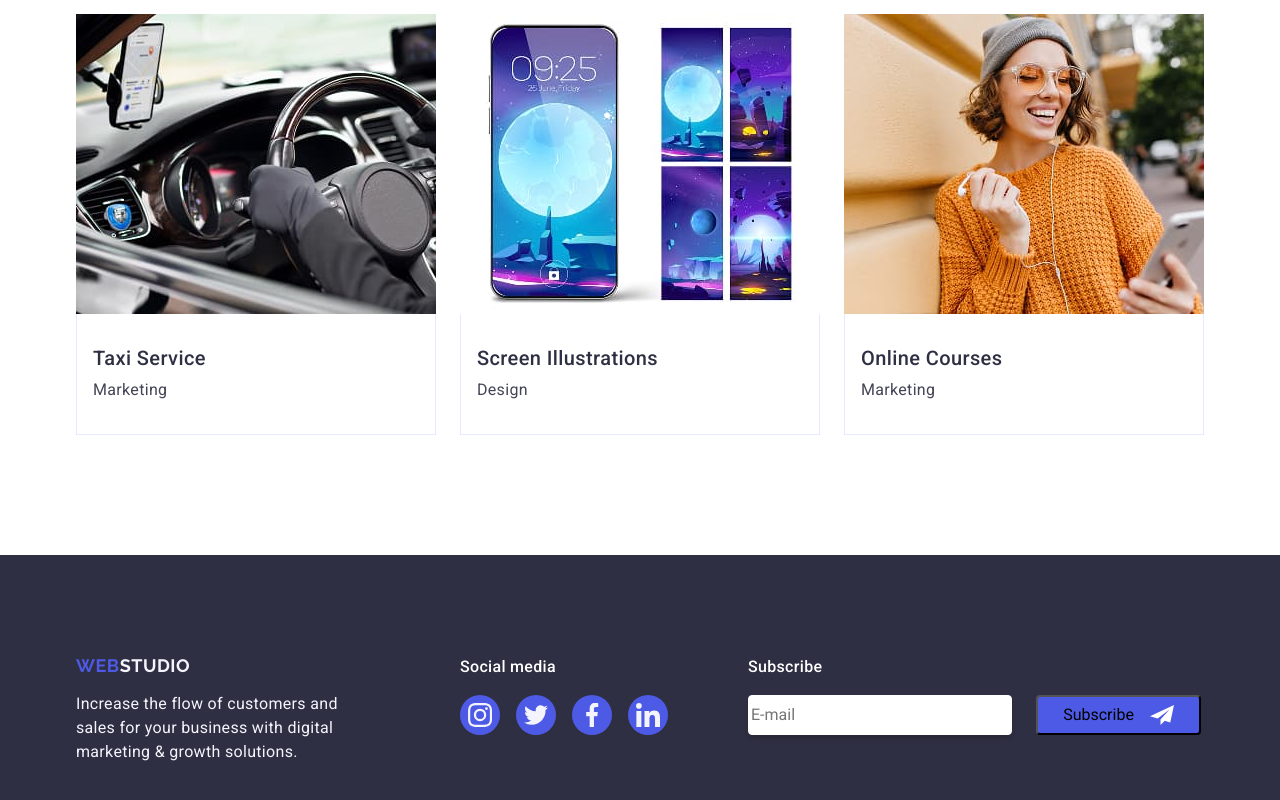
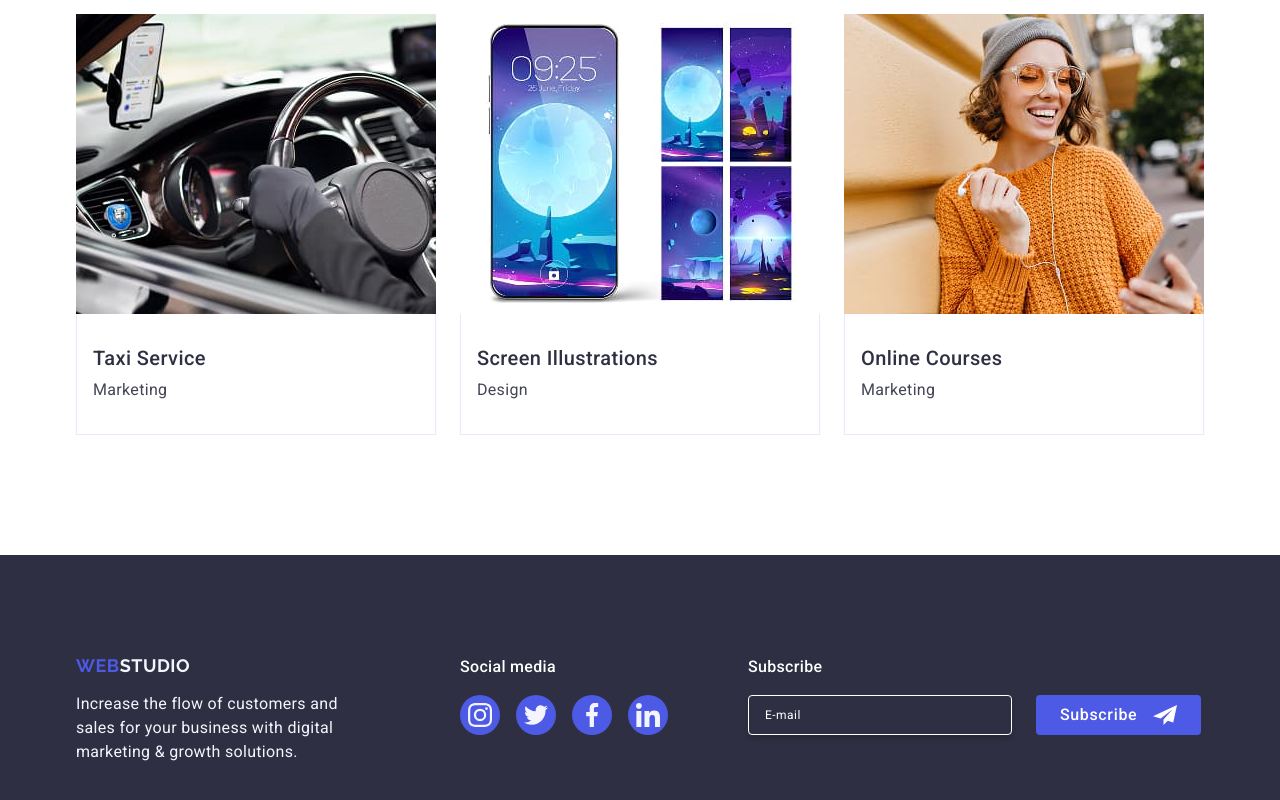
Before and after one commit to OlegVins/goit-markup-hw-05, a plain HTML site: page index.html in a window 1280 px wide. Shown: the part 2604-3404 px from the top of the page. Drawn offline with nearby package versions, Linux system fonts and the light colour scheme.

Commit message:
add initial files

```diff
--- a/css/styles.css
+++ b/css/styles.css
@@ -534,22 +534,38 @@ font-weight: 700;
         border-radius: 4px;
         width: 264px;
         height: 40px;
+        padding-left: 16px;
+        background-color: transparent;
         box-shadow: 0 4px 4px 0 rgba(0, 0, 0, 0.15);
+        font-weight: 400;
+            font-size: 12px;
+            line-height: 2;
+            letter-spacing: 0.04em;
+            color: #fff;
 }
+
+.form-input::placeholder {
+    color: #fff;
+}
+
 .footer-button {
     display: flex;
         align-items: center;
         justify-content: center;
-        flex-direction: row;
-        gap: 16px;
     border-radius: 4px;
+    border: none;
         padding-block: 8px;
         padding-inline: 24px;
-        width: 165px;
+        min-width: 165px;
         height: 40px;
         cursor: pointer;
         background: #4d5ae5;
         transition: background-color 250ms cubic-bezier(0.4, 0, 0.2, 1);
+        font-weight: 500;
+            font-size: 16px;
+            line-height: 1.5;
+            letter-spacing: 0.04em;
+            color: #fff;
 }
 
 .footer-button:hover,
@@ -559,6 +575,7 @@ font-weight: 700;
 
 .footer-icon-frame {
     fill: #fff;
+    margin-left: 16px;
 }
 /* #endregion Footer */
 
--- a/index.html
+++ b/index.html
@@ -380,10 +380,10 @@
           </ul>
         </div>
         <div class="footer-subscribe">
-          <span class="label-text">Subscribe</span>
+          <p class="label-text">Subscribe</p>
           <form class="footer-form" name="issue_report_form" autocomplete="off">
             <label class="footer-form-label">
-              <input class="form-input" type="text" name="subscribe" placeholder="E-mail" />
+              <input class="form-input" type="email" name="subscribe" placeholder="E-mail" />
             </label>
             <button class="footer-button" type="submit">
               Subscribe
@@ -396,7 +396,7 @@
       </div>
     </footer>
     <!-- Modal -->
-    <div class="modal-overlay.is-open">
+    <div class="modal-overlay">
       <div class="modal">
         <button class="modal-close-item">
           <svg class="modal-icon-close" width="8" height="8">
```
